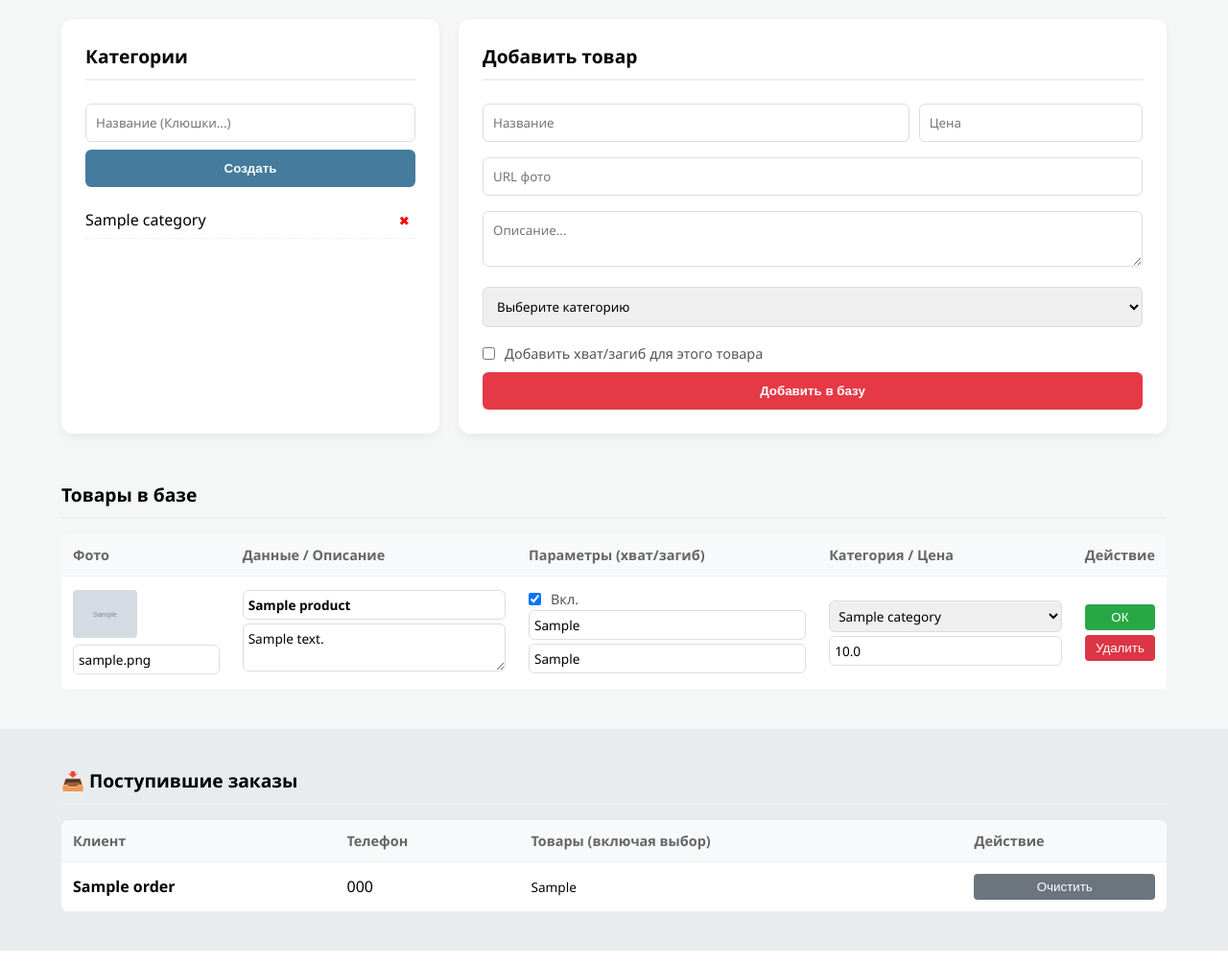
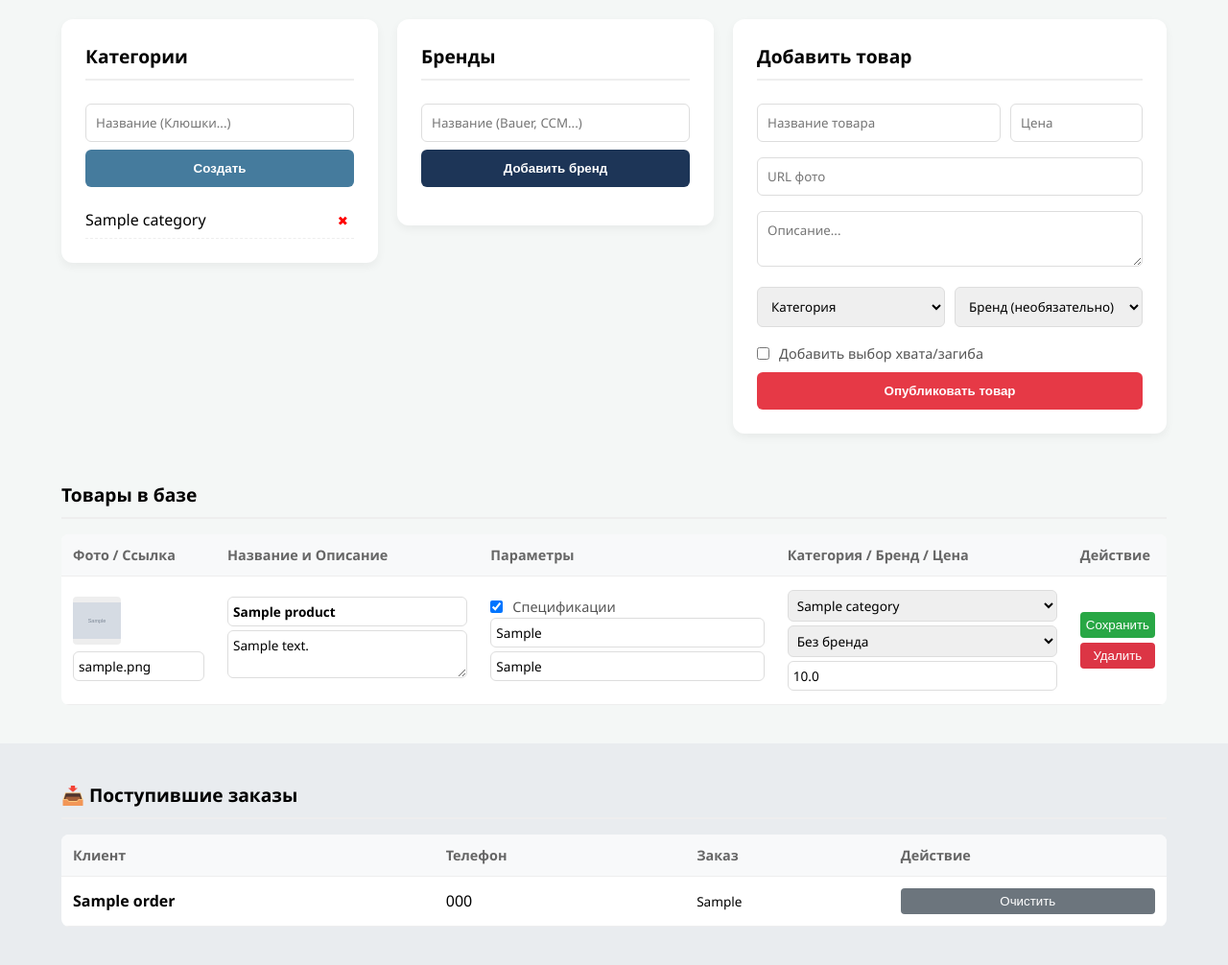
Before and after one commit to artik1112006-lang/pro_hockey-store, a FastAPI app: page /admin in a window 1280 px wide. Shown: the part 118-1124 px from the top of the page at 96% size. Run offline with FastAPI, Linux system fonts and the light colour scheme; the visitor is signed in with stand-in values (Sample User, id 1); tables that the repository leaves empty hold one stand-in row (values such as "Sample post"); grey boxes marked "Sample" are stand-in pictures.

Commit message:
Update admin.html

```diff
--- a/templates/admin.html
+++ b/templates/admin.html
@@ -9,8 +9,8 @@
         header { background-color: #1a1a1a; color: white; padding: 1rem 5%; display: flex; justify-content: space-between; align-items: center; }
         header a { color: white; text-decoration: none; font-weight: bold; font-size: 0.9rem; }
 
-        .admin-container { padding: 20px 5%; display: flex; flex-wrap: wrap; gap: 20px; }
-        .form-section { background: white; padding: 25px; border-radius: 12px; box-shadow: 0 4px 10px rgba(0,0,0,0.05); flex: 1; min-width: 300px; }
+        .admin-container { padding: 20px 5%; display: flex; flex-wrap: wrap; gap: 20px; align-items: flex-start; }
+        .form-section { background: white; padding: 25px; border-radius: 12px; box-shadow: 0 4px 10px rgba(0,0,0,0.05); flex: 1; min-width: 280px; }
 
         h2 { margin-top: 0; font-size: 1.2rem; border-bottom: 2px solid #eee; padding-bottom: 10px; }
 
@@ -21,7 +21,6 @@
         .checkbox-group { display: flex; align-items: center; gap: 10px; margin: 10px 0; font-size: 0.9rem; color: #555; }
         .checkbox-group input { width: auto; margin: 0; cursor: pointer; }
 
-        /* Стили для настройки спец. параметров товара */
         .specs-box { background: #fff5f5; padding: 10px; border-radius: 8px; border: 1px solid #ffe3e3; margin-top: 5px; }
         .specs-box label { font-size: 0.75rem; font-weight: bold; color: #e63946; }
 
@@ -50,14 +49,13 @@
 </header>
 
 <div class="admin-container">
-    <!-- 1. КАТЕГОРИИ (Просто список) -->
     <div class="form-section">
         <h2>Категории</h2>
         <form action="/admin/category/add" method="post">
             <input type="text" name="name" placeholder="Название (Клюшки...)" required>
             <button type="submit" class="btn btn-secondary">Создать</button>
         </form>
-        <div style="margin-top: 15px;">
+        <div style="margin-top: 15px; max-height: 200px; overflow-y: auto;">
             {% for cat in categories %}
                 <div style="display: flex; justify-content: space-between; align-items: center; padding: 8px 0; border-bottom: 1px dashed #eee;">
                     <span>{{ cat.name }}</span>
@@ -69,52 +67,77 @@
         </div>
     </div>
 
-    <!-- 2. НОВЫЙ ТОВАР (С индивидуальными параметрами) -->
+    <div class="form-section">
+        <h2>Бренды</h2>
+        <form action="/admin/brand/add" method="post">
+            <input type="text" name="name" placeholder="Название (Bauer, CCM...)" required>
+            <button type="submit" class="btn btn-secondary" style="background: #1d3557;">Добавить бренд</button>
+        </form>
+        <div style="margin-top: 15px; max-height: 200px; overflow-y: auto;">
+            {% for brand in brands %}
+                <div style="display: flex; justify-content: space-between; align-items: center; padding: 8px 0; border-bottom: 1px dashed #eee;">
+                    <span>{{ brand.name }}</span>
+                    <form action="/admin/brand/delete/{{ brand.id }}" method="post" onsubmit="return confirm('Удалить бренд?')">
+                        <button type="submit" style="background:none; border:none; color:red; cursor:pointer;">✖</button>
+                    </form>
+                </div>
+            {% endfor %}
+        </div>
+    </div>
+
     <div class="form-section" style="flex: 2;">
         <h2>Добавить товар</h2>
         <form action="/admin/add" method="post">
             <div style="display: flex; gap: 10px;">
-                <input type="text" name="name" placeholder="Название" required style="flex: 2;">
+                <input type="text" name="name" placeholder="Название товара" required style="flex: 2;">
                 <input type="number" step="0.01" name="price" placeholder="Цена" required style="flex: 1;">
             </div>
             <input type="url" name="img" placeholder="URL фото" required>
             <textarea name="desc" placeholder="Описание..." rows="2"></textarea>
 
-            <select name="category_id" required>
-                <option value="" disabled selected>Выберите категорию</option>
-                {% for cat in categories %}
-                    <option value="{{ cat.id }}">{{ cat.name }}</option>
-                {% endfor %}
-            </select>
+            <div style="display: flex; gap: 10px;">
+                <select name="category_id" required>
+                    <option value="" disabled selected>Категория</option>
+                    {% for cat in categories %}
+                        <option value="{{ cat.id }}">{{ cat.name }}</option>
+                    {% endfor %}
+                </select>
+
+                <select name="brand_id">
+                    <option value="" selected>Бренд (необязательно)</option>
+                    {% for brand in brands %}
+                        <option value="{{ brand.id }}">{{ brand.name }}</option>
+                    {% endfor %}
+                </select>
+            </div>
 
             <div class="checkbox-group">
                 <input type="checkbox" name="has_specs" id="p_specs_check"
                        onchange="document.getElementById('p_specs_fields').style.display = this.checked ? 'block' : 'none'">
-                <label for="p_specs_check">Добавить хват/загиб для этого товара</label>
+                <label for="p_specs_check">Добавить выбор хвата/загиба</label>
             </div>
 
             <div id="p_specs_fields" style="display:none;" class="specs-box">
-                <label>Варианты 1 (через запятую):</label>
-                <input type="text" name="hand_options" placeholder="Напр: Левый, Правый">
-                <label>Варианты 2 (через запятую):</label>
-                <input type="text" name="curve_options" placeholder="Напр: P92, P28, P88">
+                <label>Хваты (через запятую):</label>
+                <input type="text" name="hand_options" placeholder="Левый, Правый">
+                <label>Загибы (через запятую):</label>
+                <input type="text" name="curve_options" placeholder="P92, P28, P88">
             </div>
 
-            <button type="submit" class="btn">Добавить в базу</button>
+            <button type="submit" class="btn">Опубликовать товар</button>
         </form>
     </div>
 </div>
 
-<!-- 3. СПИСОК ТОВАРОВ -->
 <div class="table-container">
     <h2>Товары в базе</h2>
     <table>
         <thead>
             <tr>
-                <th>Фото</th>
-                <th>Данные / Описание</th>
-                <th>Параметры (хват/загиб)</th>
-                <th>Категория / Цена</th>
+                <th>Фото / Ссылка</th>
+                <th>Название и Описание</th>
+                <th>Параметры</th>
+                <th>Категория / Бренд / Цена</th>
                 <th>Действие</th>
             </tr>
         </thead>
@@ -123,7 +146,7 @@
             <tr class="edit-row">
                 <form action="/admin/edit/{{ p.id }}" method="post">
                 <td>
-                    <img src="{{ p.image_url }}" style="height: 50px; border-radius: 4px; display: block; margin-bottom: 5px;">
+                    <img src="{{ p.image_url }}" style="height: 50px; width: 50px; object-fit: contain; border-radius: 4px; display: block; margin-bottom: 5px; background: #eee;">
                     <input type="text" name="img" value="{{ p.image_url }}">
                 </td>
                 <td>
@@ -133,7 +156,7 @@
                 <td>
                     <div class="checkbox-group" style="margin:0;">
                         <input type="checkbox" name="has_specs" id="spec_{{p.id}}" {% if p.has_specs %}checked{% endif %}>
-                        <label for="spec_{{p.id}}">Вкл.</label>
+                        <label for="spec_{{p.id}}">Спецификации</label>
                     </div>
                     <input type="text" name="hand_options" value="{{ p.hand_options or '' }}" placeholder="Хваты">
                     <input type="text" name="curve_options" value="{{ p.curve_options or '' }}" placeholder="Загибы">
@@ -144,12 +167,18 @@
                             <option value="{{ cat.id }}" {% if p.category_id == cat.id %}selected{% endif %}>{{ cat.name }}</option>
                         {% endfor %}
                     </select>
+                    <select name="brand_id">
+                        <option value="">Без бренда</option>
+                        {% for brand in brands %}
+                            <option value="{{ brand.id }}" {% if p.brand_id == brand.id %}selected{% endif %}>{{ brand.name }}</option>
+                        {% endfor %}
+                    </select>
                     <input type="number" step="0.01" name="price" value="{{ p.price }}">
                 </td>
                 <td>
-                    <button type="submit" class="save-btn">ОК</button>
+                    <button type="submit" class="save-btn">Сохранить</button>
                     </form>
-                    <form action="/admin/delete/{{ p.id }}" method="post" onsubmit="return confirm('Удалить?')">
+                    <form action="/admin/delete/{{ p.id }}" method="post" onsubmit="return confirm('Удалить товар?')">
                         <button type="submit" class="del-btn">Удалить</button>
                     </form>
                 </td>
@@ -159,7 +188,6 @@
     </table>
 </div>
 
-<!-- 4. ЗАКАЗЫ -->
 <div style="padding: 40px 5%; background: #e9ecef; margin-top: 40px;">
     <h2>📥 Поступившие заказы</h2>
     <table>
@@ -167,7 +195,7 @@
             <tr>
                 <th>Клиент</th>
                 <th>Телефон</th>
-                <th>Товары (включая выбор)</th>
+                <th>Заказ</th>
                 <th>Действие</th>
             </tr>
         </thead>
```
